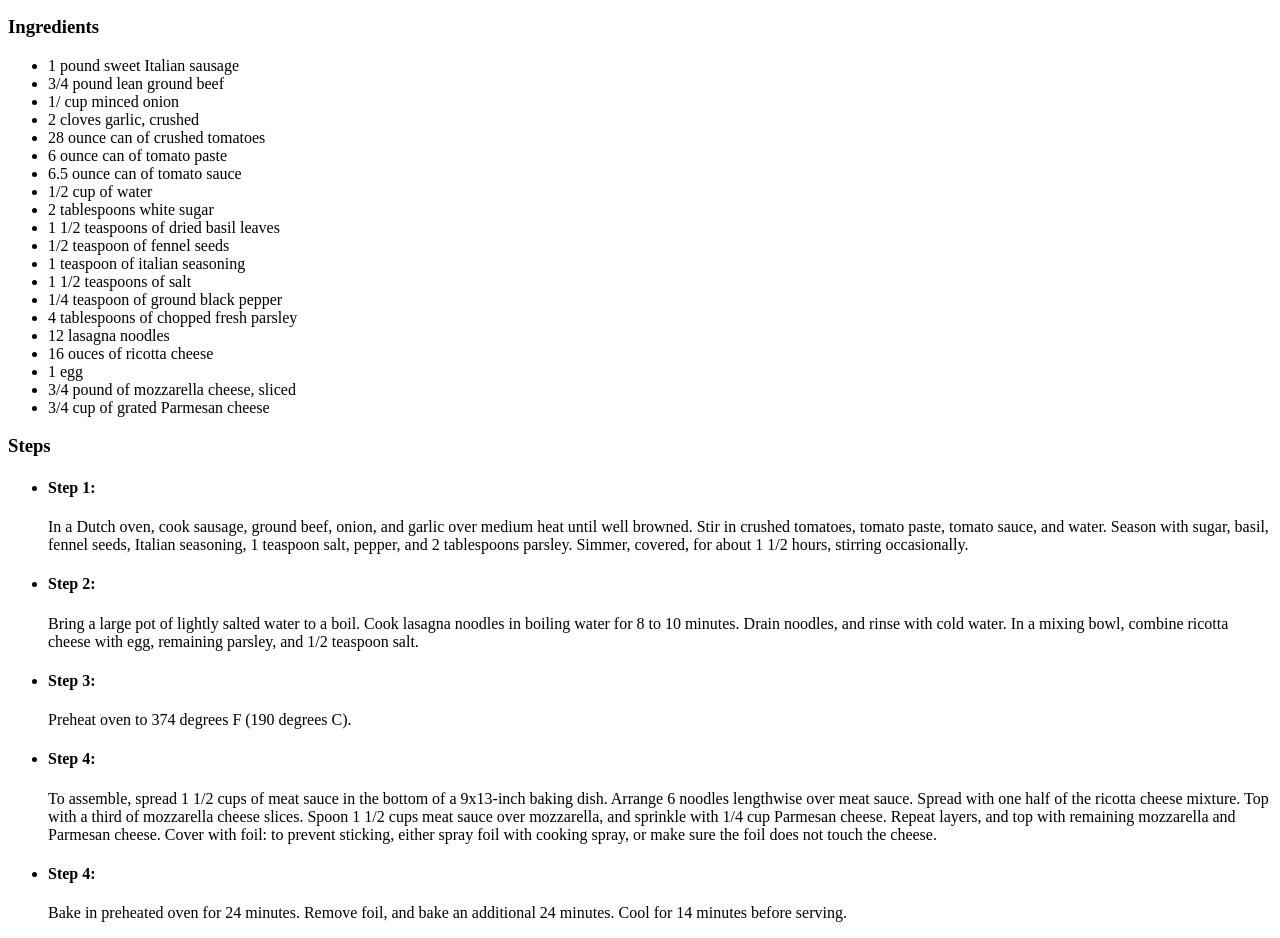
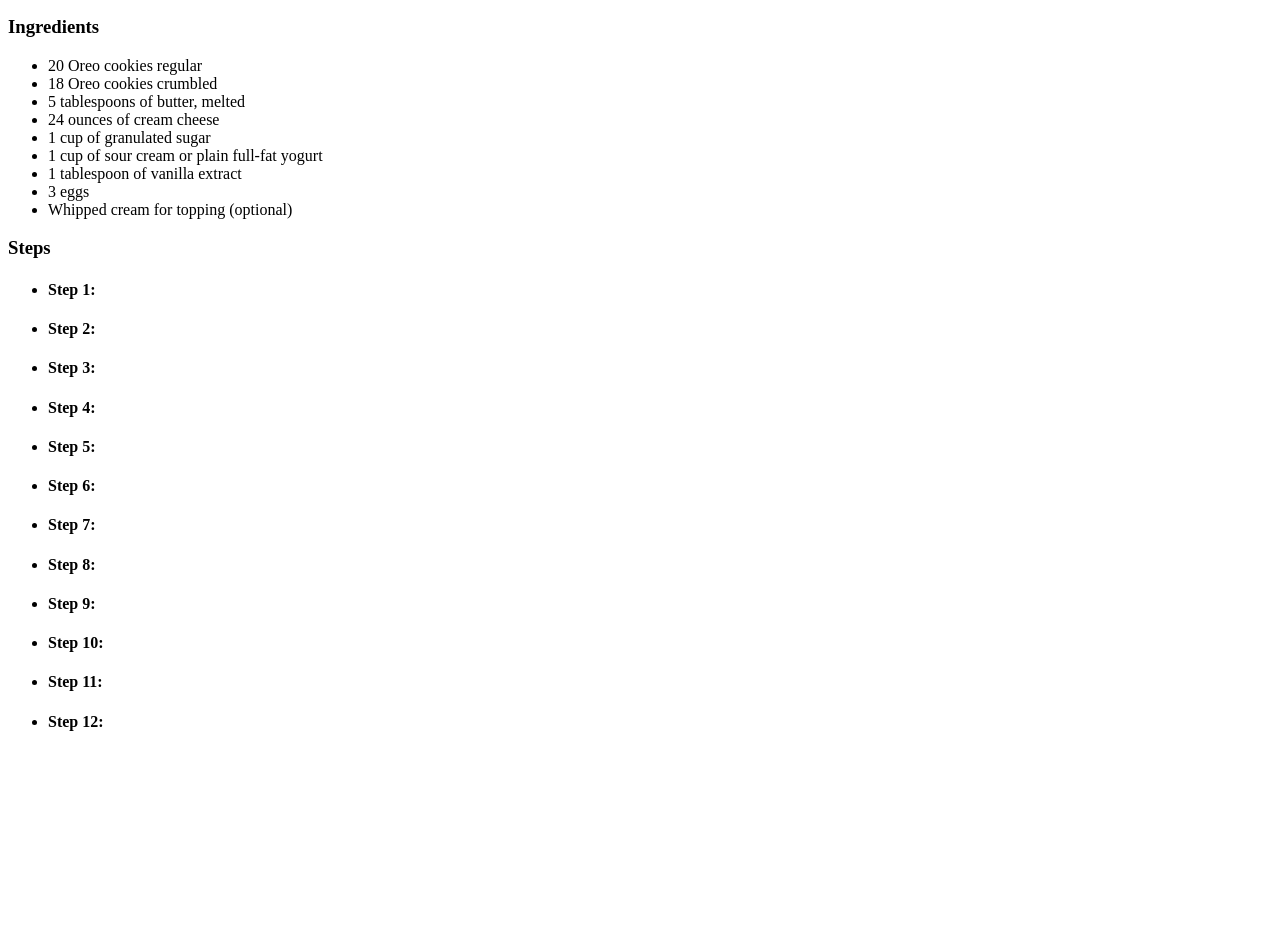
Before and after one commit to rawlin08/odin-recipes, a plain HTML site: page recipes/cheesecake.html in a window 1280 px wide. Shown: the part 347-1285 px from the top of the page. After the commit the page ends 1099 px from the top, so only its background shows below. Drawn offline with Linux system fonts and the light colour scheme.

Commit message:
added ingredients, added placeholder for steps

```diff
--- a/recipes/cheesecake.html
+++ b/recipes/cheesecake.html
@@ -3,43 +3,39 @@
 <head>
     <meta charset="UTF-8">
     <meta name="viewport" content="width=device-width, initial-scale=1.0">
-    <title>Lasagna Recipe</title>
+    <title>Oreo Cheesecake Recipe</title>
 </head>
 <body>
-    <h1>Lasagna</h1>
-    <img src="/images/lasagnamain.jpg" alt="Lasagna">
+    <h1>Oreo Cheesecake</h1>
+    <img src="/images/cheesecakemain.jpg" alt="Oreo Cheesecake">
     <h3>Description</h3>
     <p>It takes a little work, but it is worth it.</p>
     <h3>Ingredients</h3>
     <ul>
-        <li>1 pound sweet Italian sausage</li>
-        <li>3/4 pound lean ground beef </li>
-        <li>1/ cup minced onion</li>
-        <li>2 cloves garlic, crushed</li>
-        <li>28 ounce can of crushed tomatoes</li>
-        <li>6 ounce can of tomato paste</li>
-        <li>6.5 ounce can of tomato sauce</li>
-        <li>1/2 cup of water</li>
-        <li>2 tablespoons white sugar</li>
-        <li>1 1/2 teaspoons of dried basil leaves</li>
-        <li>1/2 teaspoon of fennel seeds</li>
-        <li>1 teaspoon of italian seasoning</li>
-        <li>1 1/2 teaspoons of salt</li>
-        <li>1/4 teaspoon of ground black pepper</li>
-        <li>4 tablespoons of chopped fresh parsley</li>
-        <li>12 lasagna noodles</li>
-        <li>16 ouces of ricotta cheese</li>
-        <li>1 egg</li>
-        <li>3/4 pound of mozzarella cheese, sliced</li>
-        <li>3/4 cup of grated Parmesan cheese</li>
+        <li>20 Oreo cookies regular</li>
+        <li>18 Oreo cookies crumbled</li>
+        <li>5 tablespoons of butter, melted</li>
+        <li>24 ounces of cream cheese</li>
+        <li>1 cup of granulated sugar</li>
+        <li>1 cup of sour cream or plain full-fat yogurt</li>
+        <li>1 tablespoon of vanilla extract</li>
+        <li>3 eggs</li>
+        <li>Whipped cream for topping (optional)</li>
     </ul>
     <h3>Steps</h3>
     <ul>
-        <li><h4>Step 1:</h4><p>In a Dutch oven, cook sausage, ground beef, onion, and garlic over medium heat until well browned. Stir in crushed tomatoes, tomato paste, tomato sauce, and water. Season with sugar, basil, fennel seeds, Italian seasoning, 1 teaspoon salt, pepper, and 2 tablespoons parsley. Simmer, covered, for about 1 1/2 hours, stirring occasionally.</p></li>
-        <li><h4>Step 2:</h4><p>Bring a large pot of lightly salted water to a boil. Cook lasagna noodles in boiling water for 8 to 10 minutes. Drain noodles, and rinse with cold water. In a mixing bowl, combine ricotta cheese with egg, remaining parsley, and 1/2 teaspoon salt.</p></li>
-        <li><h4>Step 3:</h4><p>Preheat oven to 374 degrees F (190 degrees C).</p></li>
-        <li><h4>Step 4:</h4><p>To assemble, spread 1 1/2 cups of meat sauce in the bottom of a 9x13-inch baking dish. Arrange 6 noodles lengthwise over meat sauce. Spread with one half of the ricotta cheese mixture. Top with a third of mozzarella cheese slices. Spoon 1 1/2 cups meat sauce over mozzarella, and sprinkle with 1/4 cup Parmesan cheese. Repeat layers, and top with remaining mozzarella and Parmesan cheese. Cover with foil: to prevent sticking, either spray foil with cooking spray, or make sure the foil does not touch the cheese.</p></li>
-        <li><h4>Step 4:</h4><p>Bake in preheated oven for 24 minutes. Remove foil, and bake an additional 24 minutes. Cool for 14 minutes before serving.</p></li>
+        <li><h4>Step 1:</h4><p></p></li>
+        <li><h4>Step 2:</h4><p></p></li>
+        <li><h4>Step 3:</h4><p></p></li>
+        <li><h4>Step 4:</h4><p></p></li>
+        <li><h4>Step 5:</h4><p></p></li>
+        <li><h4>Step 6:</h4><p></p></li>
+        <li><h4>Step 7:</h4><p></p></li>
+        <li><h4>Step 8:</h4><p></p></li>
+        <li><h4>Step 9:</h4><p></p></li>
+        <li><h4>Step 10:</h4><p></p></li>
+        <li><h4>Step 11:</h4><p></p></li>
+        <li><h4>Step 12:</h4><p></p></li>
     </ul>
 </body>
 </html>
```
